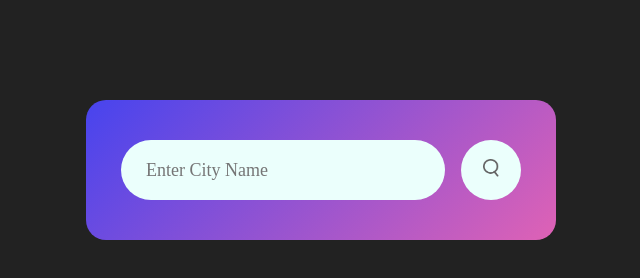
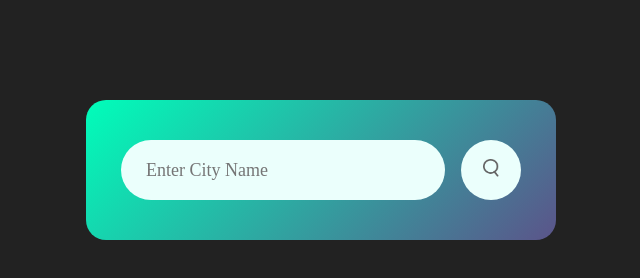
Before and after one commit to Github-Moazzam/Weather-app, a plain HTML site: page index.html in a window 1280 px wide. Shown: the whole page, without its empty margins (319-959 px from the left). Drawn offline with Linux system fonts and the light colour scheme.

Commit message:
Update style.css

```diff
--- a/style.css
+++ b/style.css
@@ -11,7 +11,7 @@ body{
 .card{
     width: 90%;
     max-width: 470px;
-    background: linear-gradient(135deg, #4744ee, #df62b5);
+    background: linear-gradient(135deg, #00feba, #5b548a);
     color: #fff;
     margin: 100px auto 0;
     border-radius: 20px;
```
